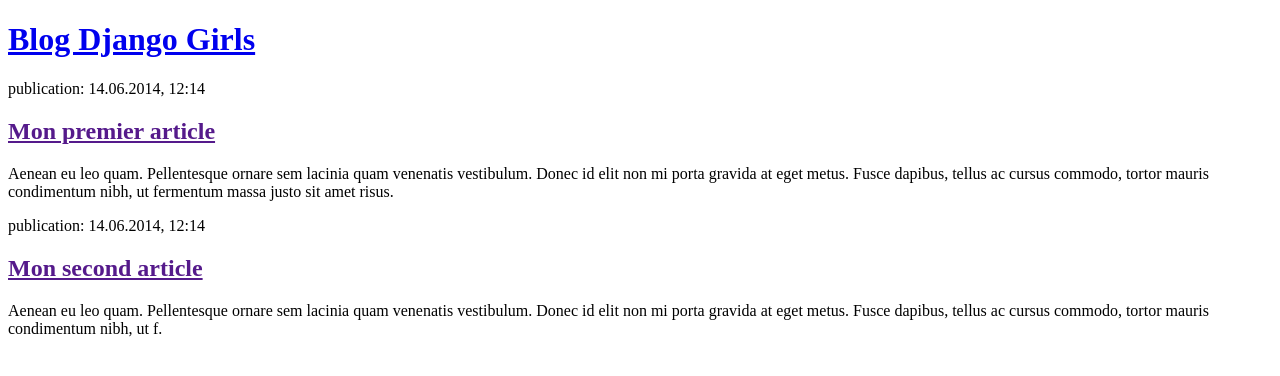
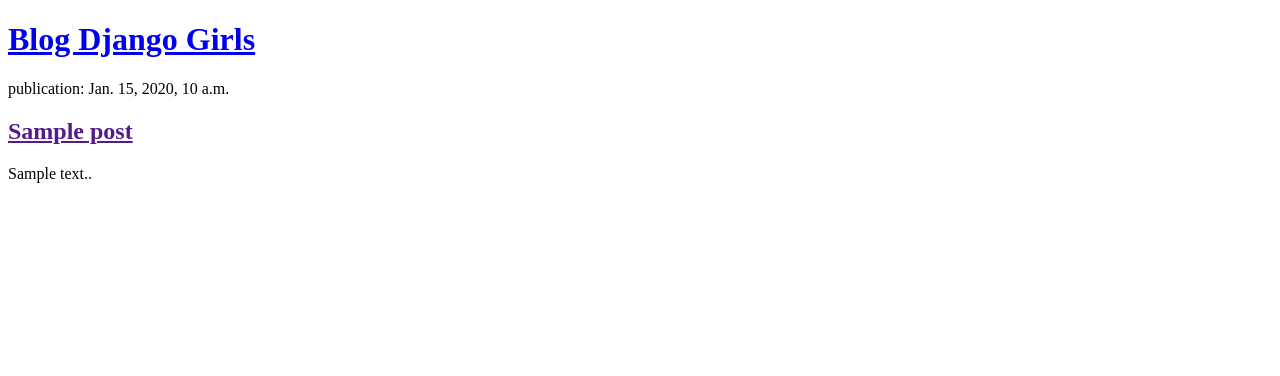
Before and after one commit to konanadogo/mon-nouveau_blog, a Django app: page / in a window 1280 px wide. Shown: the top 376 px of the page. Run offline with Django 3.2, Linux system fonts and the light colour scheme; tables that the repository leaves empty hold one stand-in row (values such as "Sample post").

Commit message:
Modification des templates pour afficherles posts contennus dans la base de données.

```diff
--- a/blog/templates/blog/post_list.html
+++ b/blog/templates/blog/post_list.html
@@ -7,17 +7,13 @@
         <header>
             <h1><a href="/">Blog Django Girls</a></h1>
         </header>
+        {% for post in posts %}
 
         <article>
-            <time>publication: 14.06.2014, 12:14</time>
-            <h2><a href="">Mon premier article</a></h2>
-            <p>Aenean eu leo quam. Pellentesque ornare sem lacinia quam venenatis vestibulum. Donec id elit non mi porta gravida at eget metus. Fusce dapibus, tellus ac cursus commodo, tortor mauris condimentum nibh, ut fermentum massa justo sit amet risus.</p>
+            <time>publication: {{ post.published_date }}</time>
+            <h2><a href="">{{ post.title }}</a></h2>
+            <p>{{post.text|linebreaksbr}}.</p>
         </article>
-
-        <article>
-            <time>publication: 14.06.2014, 12:14</time>
-            <h2><a href="">Mon second article</a></h2>
-            <p>Aenean eu leo quam. Pellentesque ornare sem lacinia quam venenatis vestibulum. Donec id elit non mi porta gravida at eget metus. Fusce dapibus, tellus ac cursus commodo, tortor mauris condimentum nibh, ut f.</p>
-        </article>
+        {% endfor %}
     </body>
 </html>
--- a/blog/views.py
+++ b/blog/views.py
@@ -1,5 +1,7 @@
 from django.shortcuts import render
-
+from .models import Post
+from django.utils import timezone
 # Create your views here.
 def post_list(request):
-    return render(request, 'blog/post_list.html',{})
+    posts = Post.objects.filter(published_date__lte=timezone.now()).order_by('published_date')
+    return render(request, 'blog/post_list.html', {'posts':posts})
```
